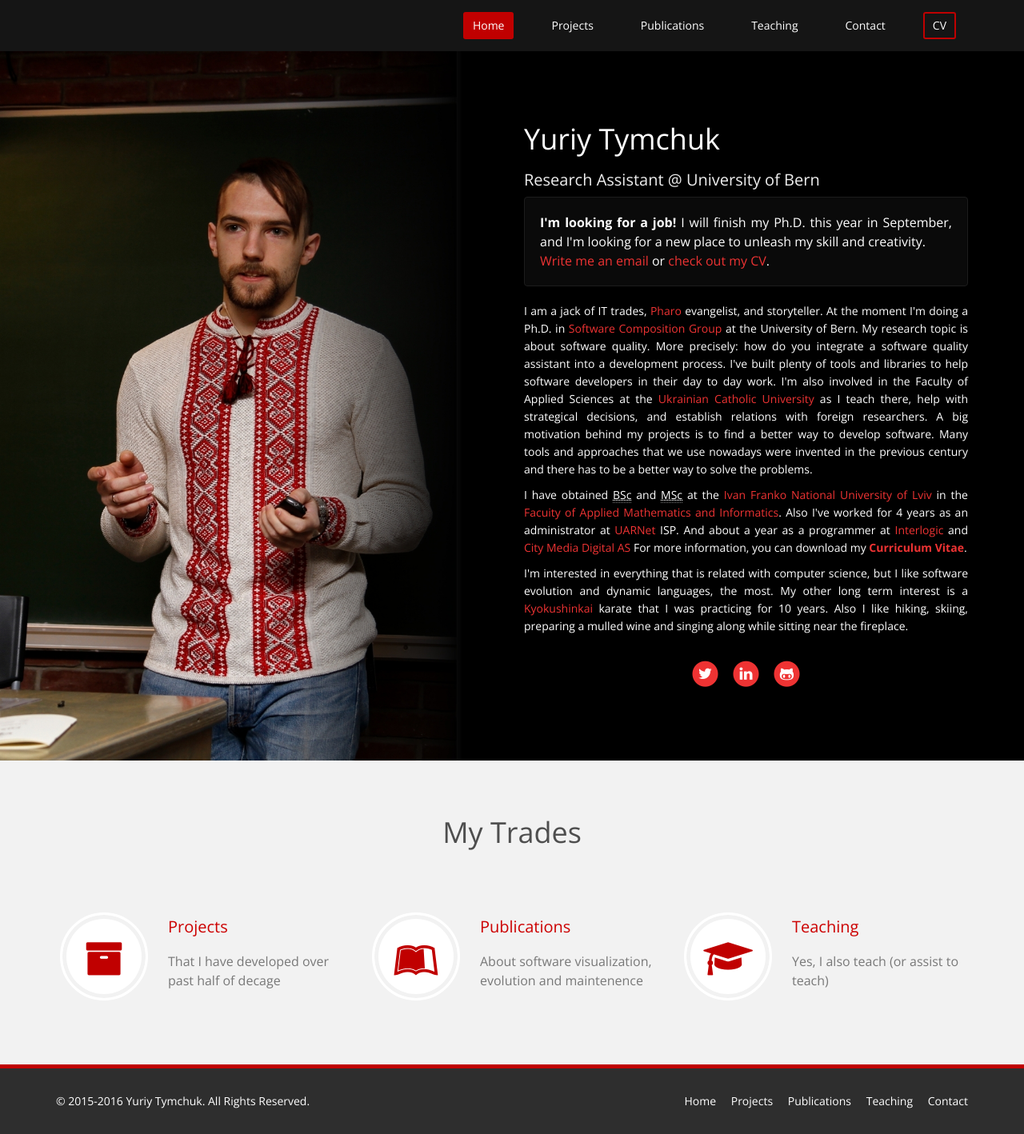
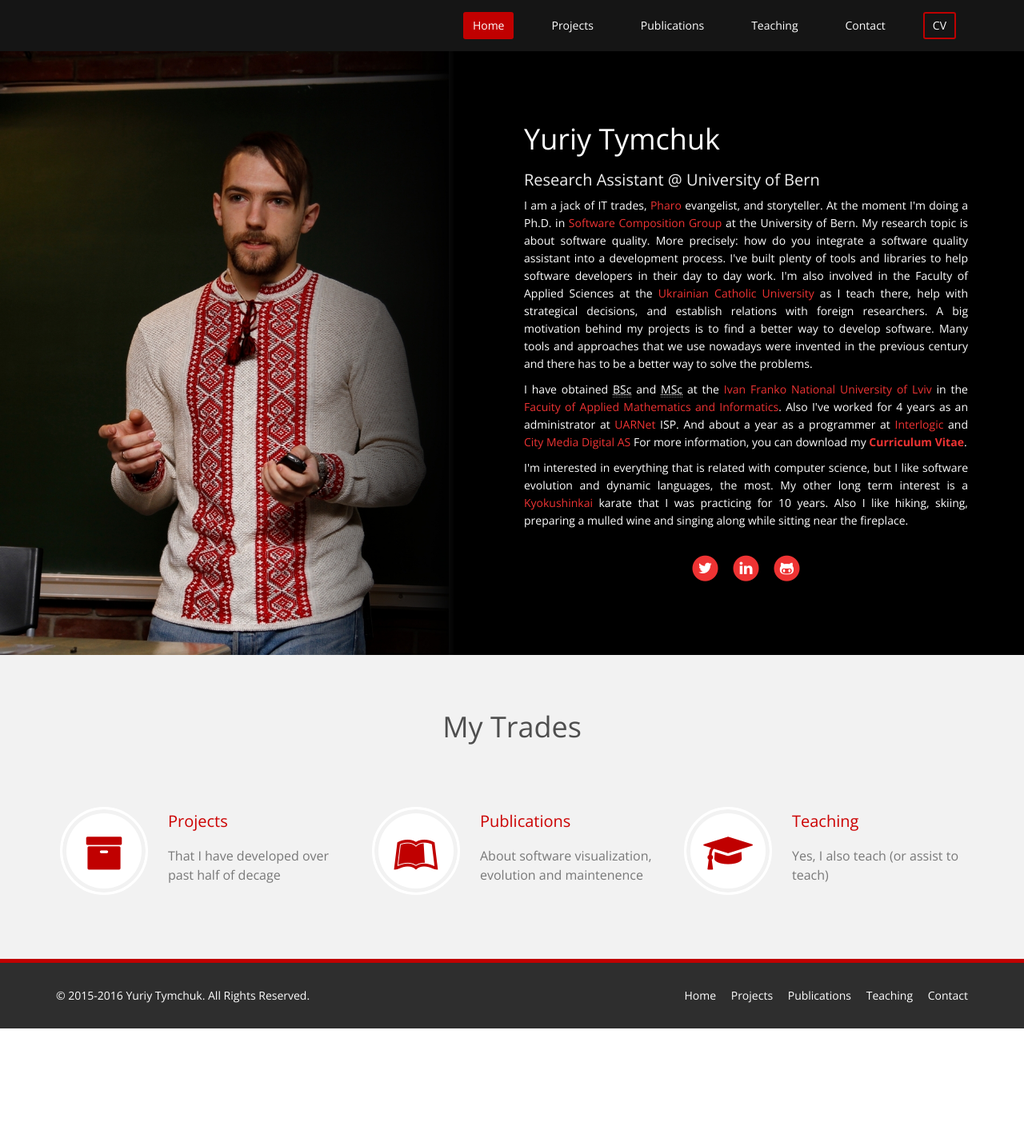
Before and after one commit to Uko/uko.github.io, a Jekyll site: the page built from index.html, in a window 1280 px wide. Shown: the whole page at 80% size. Built offline with Jekyll 4.4.1, drawn with Linux system fonts in a browser that asks for light colours; nearby versions of some CDN libraries; after the commit the page ends 1286 px from its top, so only the background shows below that.

Commit message:
Not looking for a job anymore ;)

```diff
--- a/index.html
+++ b/index.html
@@ -12,10 +12,6 @@ title: Home
                         <h1 class="animation animated-item-1">Yuriy Tymchuk</h1>
                         <h2 class="animation animated-item-2">Research Assistant @ University of Bern</h2>
                         <div class="animation animated-item-3">
-                          <div class="lead animation animated-item-5 well">
-                            <strong>I'm looking for a job!</strong> I will finish my Ph.D. this year in September, and I'm looking for a new place to unleash my skill and creativity. </br>
-                            <a href='&#109;&#97;&#105;&#108;&#116;&#111;&#58;&#121;&#117;&#114;&#105;&#121;&#46;&#116;&#121;&#109;&#99;&#104;&#117;&#107;&#64;&#109;&#101;&#46;&#99;&#111;&#109;'>&#87;&#114;&#105;&#116;&#101;&#32;&#109;&#101;&#32;&#97;&#110;&#32;&#101;&#109;&#97;&#105;&#108;</a> or <a target="_blank" href="/cv">check out my CV</a>.
-                          </div>
                           <p>
                 I am a jack of IT trades,
                 <a href="http://www.pharo-project.org/">Pharo</a> evangelist,
```
